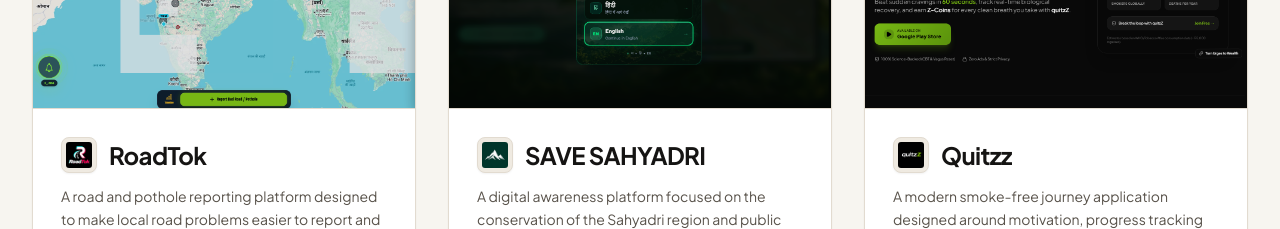
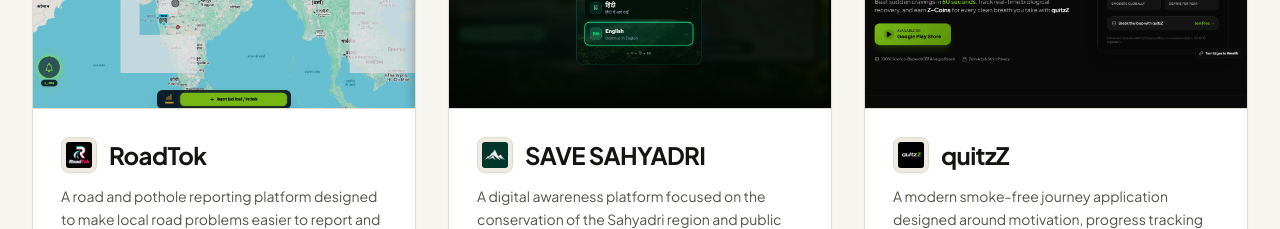
Before and after one commit to nileshsonar00002-eng/PORTFOLIO, a React (Vite) app: page / in a window 1280 px wide. Shown: the part 1260-1489 px from the top of the page. Built offline with nearby package versions, Linux system fonts and the light colour scheme.

Commit message:
fix: update project name styling to quitzZ

```diff
--- a/src/data/portfolioData.ts
+++ b/src/data/portfolioData.ts
@@ -114,10 +114,10 @@ export const projects: Project[] = [
   },
   {
     id: 'quitzz',
-    title: 'Quitzz',
+    title: 'quitzZ',
     category: 'Health & Lifestyle App',
     description: 'A modern smoke-free journey application designed around motivation, progress tracking and interactive experiences.',
-    longDescription: 'Quitzz transforms smoking cessation into a measurable, rewarding, and supportive journey. By combining milestone achievements, financial savings calculators, and physiological recovery timelines with intelligent streak monitoring, it keeps users engaged during crucial habit transitions.',
+    longDescription: 'quitzZ transforms smoking cessation into a measurable, rewarding, and supportive journey. By combining milestone achievements, financial savings calculators, and physiological recovery timelines with intelligent streak monitoring, it keeps users engaged during crucial habit transitions.',
     image: '/images/quitzz-live.png',
     imageAlt: 'quitzZ smoke-free application interface showing real-time biological recovery and progress tracking',
     logo: '/images/quitzz-logo.png',
```
